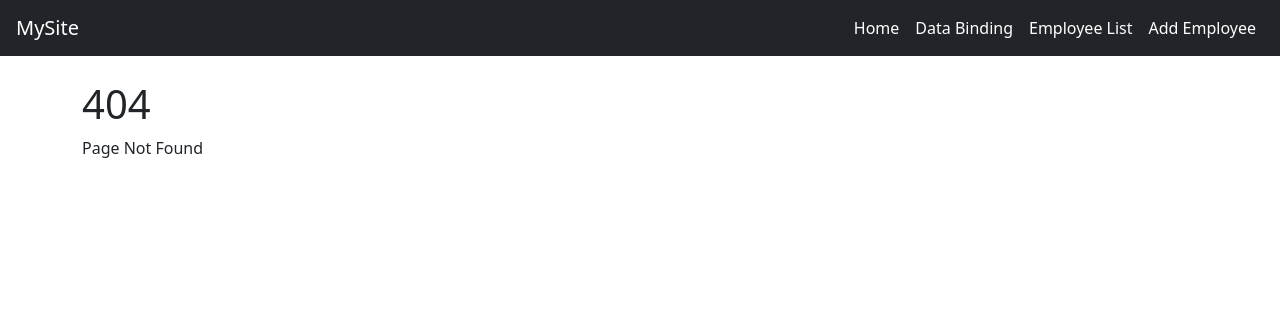
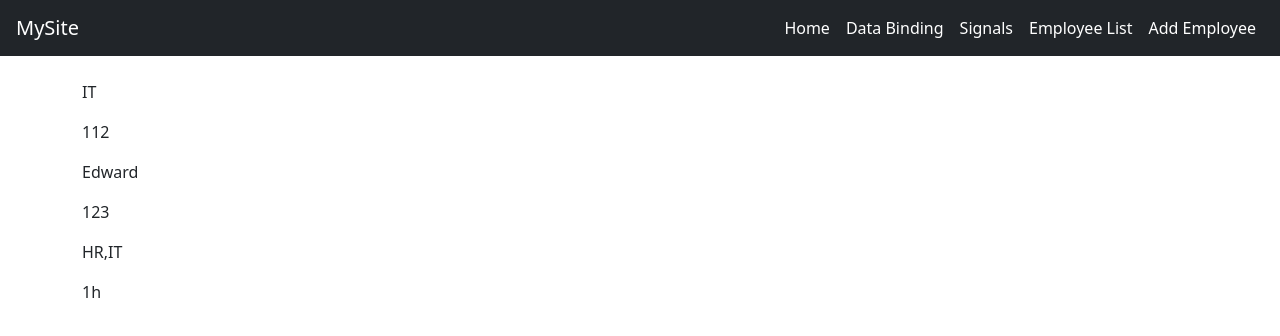
Before and after one commit to PalleWestermann/angular21_project, an Angular app: page /signals in a window 1280 px wide. Before the commit this address had no page. Shown: the top 336 px of the page. Built offline with nearby package versions, Linux system fonts and the light colour scheme.

Commit message:
With Signals

```diff
--- a/src/app/app.html
+++ b/src/app/app.html
@@ -8,6 +8,9 @@
     </li>
     <li class="nav-item">
       <a class="nav-link text-white" routerLink="data-binding">Data Binding</a>
+    </li>
+    <li class="nav-item">
+      <a class="nav-link text-white" routerLink="signals">Signals</a>
     </li>
     <li class="nav-item">
       <a class="nav-link text-white" routerLink="employee-list">Employee List</a>
--- a/src/app/app.routes.ts
+++ b/src/app/app.routes.ts
@@ -3,6 +3,7 @@ import { AddEmployee } from './pages/add-employee/add-employee';
 import { DataBinding } from './pages/data-binding/data-binding';
 import { EmployeeList } from './pages/employee-list/employee-list';
 import { NotFound } from './pages/not-found/not-found';
+import { Signals } from './pages/signals/signals';
 
 export const routes: Routes = [
 
@@ -24,6 +25,10 @@ export const routes: Routes = [
     component:EmployeeList,
   },
   {
+    path:'signals',
+    component:Signals,
+  },
+  {
     path:'**',
     component:NotFound
   }
--- /dev/null
+++ b/src/app/pages/control-flow/control-flow.html
@@ -0,0 +1 @@
+<p>control-flow works!</p>
--- /dev/null
+++ b/src/app/pages/signals/signals.html
@@ -0,0 +1,9 @@
+<p>{{deptName()}}</p>
+<p>{{deptId()}}</p>
+
+<p>{{emp().name}}</p>
+<p>{{emp().Id}}</p>
+
+<p>{{deptList()}}</p>
+
+<p>{{duration()}}</p>
--- /dev/null
+++ b/src/app/pages/signals/signals.ts
@@ -0,0 +1,27 @@
+import { Component, Signal, signal } from '@angular/core';
+
+@Component({
+  selector: 'app-signals',
+  imports: [],
+  templateUrl: './signals.html',
+  styleUrl: './signals.css',
+})
+export class Signals {
+  // deptName = "HR";
+  deptName = signal("HR");
+  deptId = signal(112);
+  emp = signal({name: "Edward", Id: 123});
+  deptList = signal(["HR", "IT"]);
+  duration: Signal<string> = signal("1h");
+
+
+  constructor() {
+    console.log('Before:' + this.deptName());
+
+    setTimeout(() => {
+      this.deptName.set("IT");
+      console.log('After:' + this.deptName());
+    }, 2000);
+
+  }
+}
```
Also changed, not shown: src/app/pages/control-flow/control-flow.ts (added, +11 -0 lines), src/app/pages/control-flow/control-flow.css (added), src/app/pages/signals/signals.css (added), 2 other files (tests, documents, lock files or other folders).
